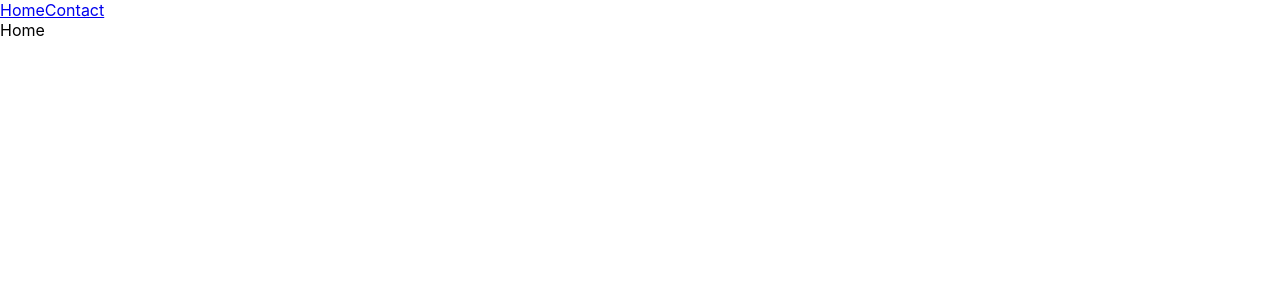
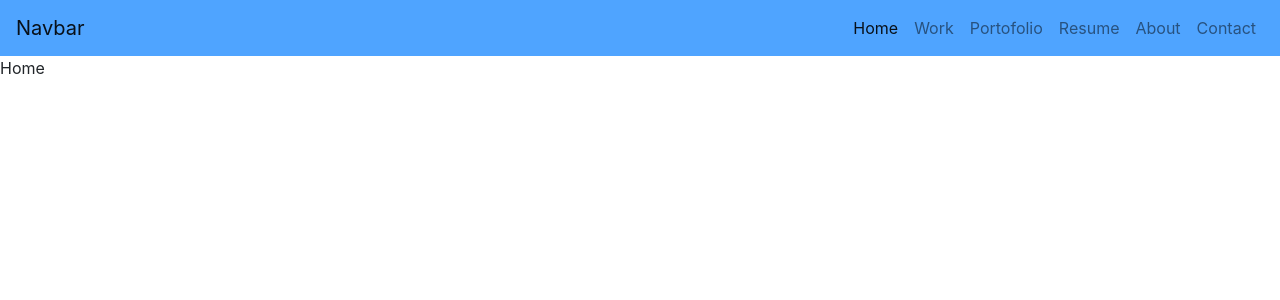
Before and after one commit to magdyMohammed20/react-template, a React (Create React App) app: page / in a window 1280 px wide. Shown: the top 300 px of the page. Built offline with nearby package versions, Linux system fonts and the light colour scheme.

Commit message:
Create App Navbar
- Install Bootstrap
- Use Bootstrap Navbar
- Seprate Navbar Style With 'styled-components' Library

```diff
--- a/package.json
+++ b/package.json
@@ -7,6 +7,7 @@
     "@testing-library/react": "^9.5.0",
     "@testing-library/user-event": "^7.2.1",
     "axios": "^0.19.2",
+    "bootstrap": "^4.4.1",
     "react": "^16.13.1",
     "react-dom": "^16.13.1",
     "react-router-dom": "^5.1.2",
--- a/src/App.js
+++ b/src/App.js
@@ -1,5 +1,9 @@
 import React from 'react';
 import Index from './Components/Index/index'
+import 'bootstrap/dist/css/bootstrap.min.css';
+
+
+
 function App() {
   return (
     <div className="App">
--- a/src/Components/Index/index.js
+++ b/src/Components/Index/index.js
@@ -8,7 +8,7 @@
         <div>
             <BrowserRouter>
                 <Navbar />
-                <Route path='/' component={Home} />
+                <Route path='/' exact component={Home} />
                 <Route path='/contact' component={Contact} />
             </BrowserRouter>
         </div>
--- a/src/Components/Navbar/index.js
+++ b/src/Components/Navbar/index.js
@@ -1,10 +1,44 @@
 import React from 'react';
-import { Link } from 'react-router-dom'
+import { NavLink } from 'react-router-dom'
+import { NavbarStyle } from './style'
+
 const Navbar = () => {
     return (
         <>
-            <Link to='/'>Home</Link>
-            <Link to='/contact'>Contact</Link>
+            <NavbarStyle className="navbar navbar-expand-lg navbar-light bg-light">
+                <NavLink to='/' className="navbar-brand" >
+                    Navbar
+                </NavLink>
+                <button className="navbar-toggler" type="button" data-toggle="collapse" data-target="#navbarSupportedContent" aria-controls="navbarSupportedContent" aria-expanded="false" aria-label="Toggle navigation">
+                    <span className="navbar-toggler-icon"></span>
+                </button>
+
+                <div className="collapse navbar-collapse" id="navbarSupportedContent">
+                    <ul className="navbar-nav ml-auto">
+                        <li className="nav-item">
+                            <NavLink to='/' className="nav-link">
+                                Home
+                            </NavLink>
+                        </li>
+                        <li className="nav-item">
+                            <a href='#' className="nav-link">Work</a>
+                        </li>
+                        <li className="nav-item">
+                            <a href='#' className="nav-link">Portofolio</a>
+                        </li>
+                        <li className="nav-item">
+                            <a href='#' className="nav-link">Resume</a>
+                        </li>
+                        <li className="nav-item">
+                            <a href='#' className="nav-link">About</a>
+                        </li>
+                        <li className="nav-item">
+                            <NavLink to='/contact' className="nav-link">Contact</NavLink>
+                        </li>
+
+                    </ul>
+                </div>
+            </NavbarStyle>
         </>
     );
 };
--- /dev/null
+++ b/src/Components/Navbar/style.js
@@ -0,0 +1,5 @@
+import styled from 'styled-components'
+
+export const NavbarStyle = styled.nav`
+    background-color: #4fa4ff !important
+`
```
Also changed, not shown: src/Components/Navbar/style.css (deleted), 1 other file (tests, documents, lock files or other folders).
